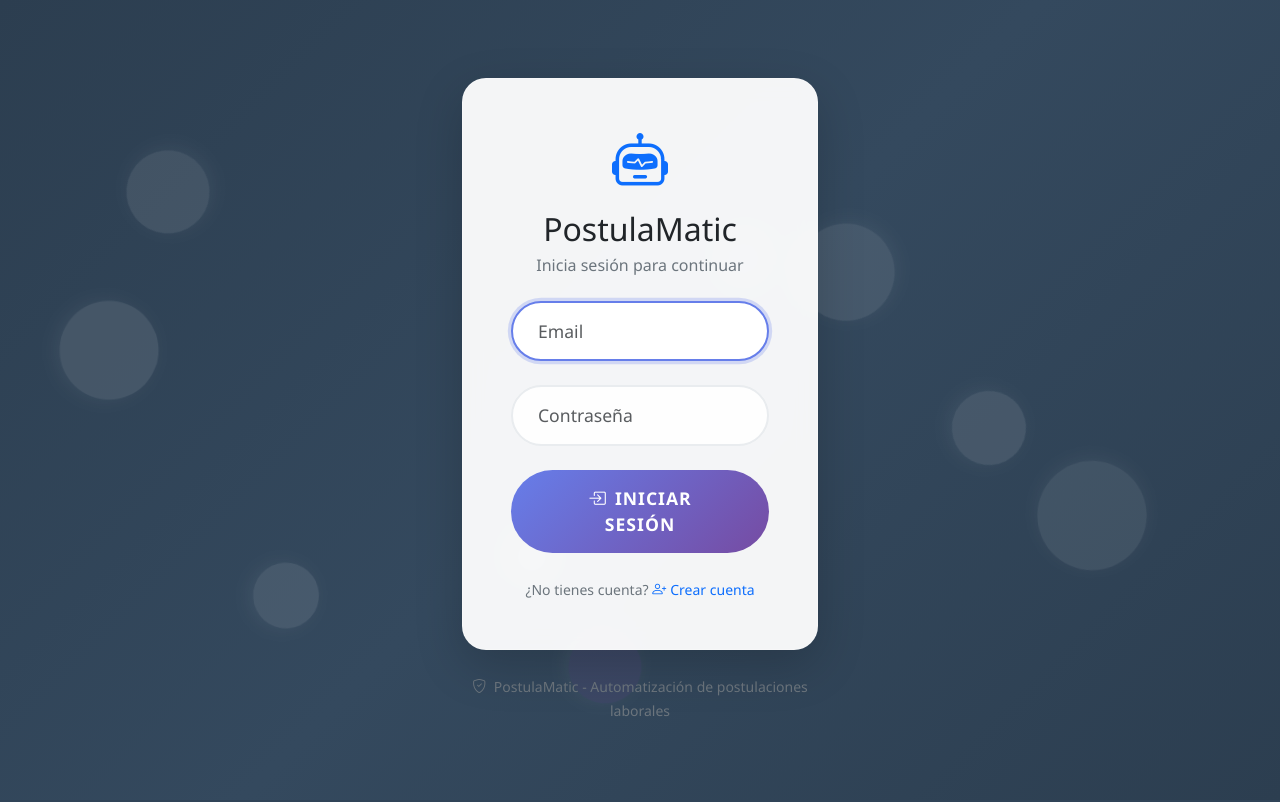
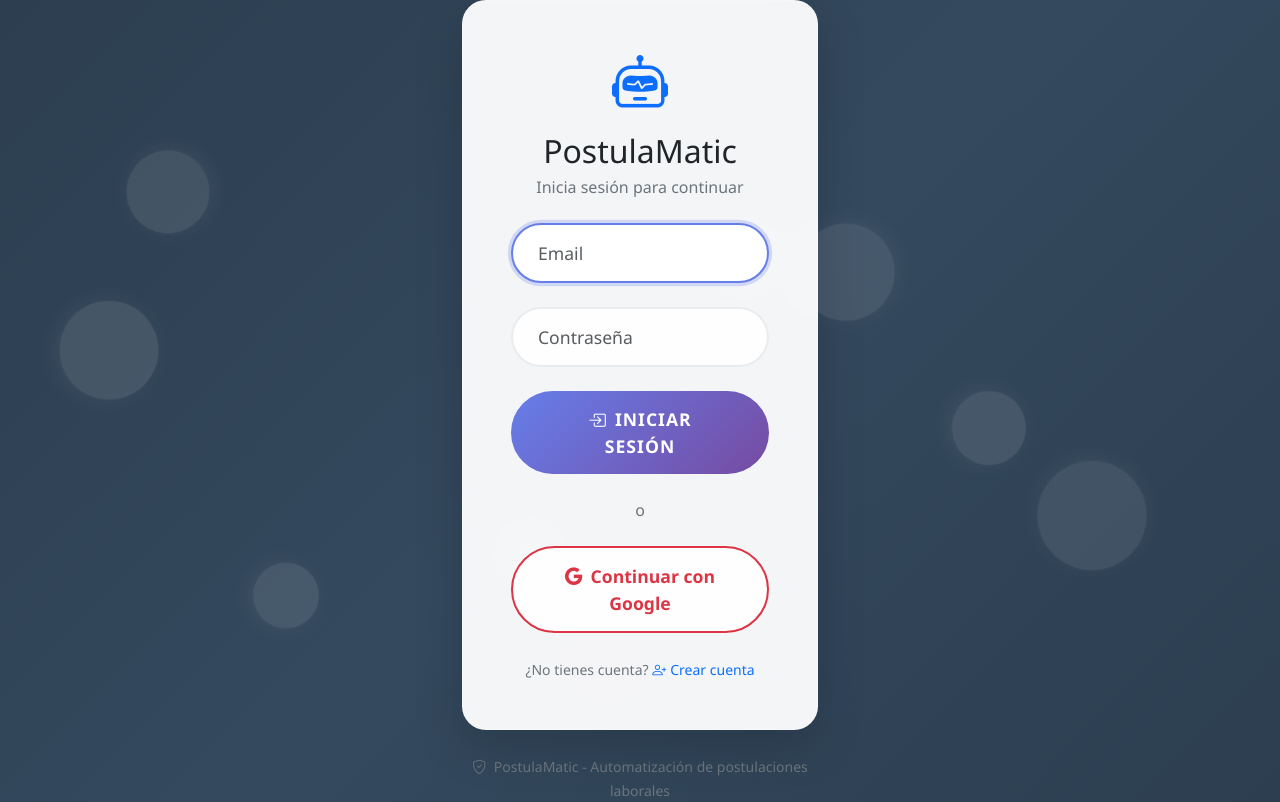
Before and after one commit to idgleb/PostulaMatic, a Django app: page /accounts/login/ in a window 1280 px wide. Before the commit the page ends 716 px from the top, so only its background shows below. Run offline with Django 5.2, Linux system fonts and the light colour scheme; parts of the project's set-up code (start-up, migrations or seed data) failed here and were passed over.

Commit message:
Agregar autenticaciÃ³n con Google usando django-allauth
- Instalar django-allauth y PyJWT
- Configurar INSTALLED_APPS con allauth y proveedores de Google
- Agregar middleware AccountMiddleware
- Configurar AUTHENTICATION_BACKENDS para allauth
- Actualizar configuraciones de allauth (sin deprecadas)
- Agregar URLs de allauth al proyecto
- Ejecutar migraciones para crear tablas de allauth
- Actualizar templates de login y registro con botones de Google
- Agregar estilos CSS para botones de Google
- Crear provider de Google en base de datos
- URLs funcionando: /accounts/google/login/

```diff
--- a/postulamatic/urls.py
+++ b/postulamatic/urls.py
@@ -26,6 +26,7 @@ from matching.views import custom_404_view, custom_500_view
 urlpatterns = [
     path("admin/", admin.site.urls),
     path("accounts/", include("django.contrib.auth.urls")),
+    path("accounts/", include("allauth.urls")),  # django-allauth URLs
     path("", include("landing.urls")),
     path("matching/", include("matching.urls")),
     path(
--- a/requirements.txt
+++ b/requirements.txt
@@ -14,3 +14,4 @@ redis
 django-celery-results
 django-celery-beat
 playwright
+django-allauth
--- a/templates/registration/login.html
+++ b/templates/registration/login.html
@@ -77,6 +77,18 @@
                             </div>
                         </form>
 
+                        <!-- Divider -->
+                        <div class="text-center my-4">
+                            <span class="text-muted">o</span>
+                        </div>
+
+                        <!-- Google Login Button -->
+                        <div class="d-grid">
+                            <a href="/accounts/google/login/" class="btn btn-outline-danger btn-lg">
+                                <i class="bi bi-google me-2"></i>Continuar con Google
+                            </a>
+                        </div>
+
                         <div class="text-center mt-4">
                             <small class="text-muted">
                                 ¿No tienes cuenta?
@@ -140,6 +152,24 @@
             color: white;
         }
 
+        .btn-outline-danger {
+            border: 2px solid #dc3545;
+            border-radius: 50px;
+            padding: 15px 25px;
+            font-weight: 600;
+            font-size: 1.1rem;
+            transition: all 0.3s ease;
+            color: #dc3545;
+            background: rgba(255, 255, 255, 0.9);
+        }
+
+        .btn-outline-danger:hover {
+            background: #dc3545;
+            color: white;
+            transform: translateY(-2px);
+            box-shadow: 0 10px 20px rgba(220, 53, 69, 0.3);
+        }
+
         .card {
             border: none;
             border-radius: 1.5rem;
```
Also changed, not shown: postulamatic/settings.py (+41 -0 lines), templates/registration/register.html (+30 -0 lines), 1 other file.
